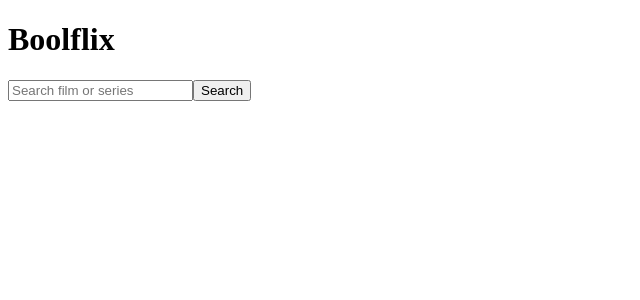
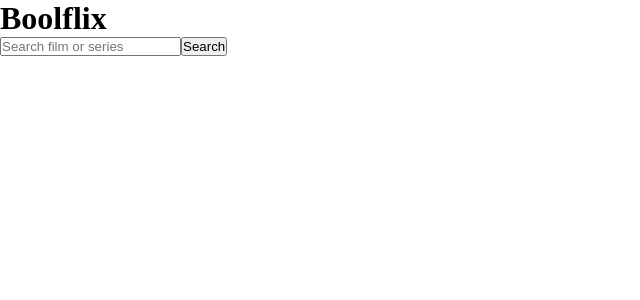
Before and after one commit to fabiodelli/vite-boolfix, a Vue app: page / in a window 1280 px wide. Shown: the top 300 px of the page, without its empty margins (0-640 px from the left). Built offline with nearby package versions, Linux system fonts and the light colour scheme.

Commit message:
add data

```diff
--- a/src/App.vue
+++ b/src/App.vue
@@ -1,17 +1,20 @@
 <script>
+import '../node_modules/bootstrap'
 import AppHeader from './components/appHeader.vue'
 import AppMain from './components/appMain.vue'
 import AppFooter from './components/appFooter.vue'
 import axios from 'axios'
+
+
 /* import {store} from './store.js' */
 
 export default {
   data() {
     return {
       /* store */
-      API_URL: 'https://api.themoviedb.org/3/search/movie?api_key=4db66c26f4dc5d9d03f395cf284c2c0e&query=',
+      API_URL: 'https://api.themoviedb.org/3/search/movie?api_key=4db66c26f4dc5d9d03f395cf284c2c0e',
       apiRes: null,
-      text:null
+      text:''
     }
   },
 
@@ -20,7 +23,7 @@ export default {
       axios
         .get(url)
         .then(response => {
-          this.apiRes = response.data
+          this.apiRes = response.data.results
           console.log(this.apiRes);
         })
         .catch(err => {
@@ -34,9 +37,18 @@ export default {
 
 <template>
   <h1>Boolflix</h1>
+  <input type="text" placeholder="Search film or series" v-model="text">
+  <input type="button" value="Search" @click='callApi(`${API_URL}&query=${text}`)'>
 
-  <input type="text" placeholder="Search film or series" v-model="text">
-  <input type="button" value="Search" @click='callApi(`${API_URL}${text}`)'>
+  <div class="container">
+    <div v-for="(result, index) in apiRes" class="cards">
+        <div>{{ result.title }}</div>
+        <div>{{ result.original_title }}</div>
+        <div>{{ result.original_language }}</div>
+        <div>{{ result.vote_average }}</div>
+
+    </div>
+  </div>
 
 </template>
 
--- a/src/assets/app.scss
+++ b/src/assets/app.scss
@@ -0,0 +1,3 @@
+@use './common.scss';
+@use './header.scss';
+@use './main.scss'
--- a/src/assets/common.scss
+++ b/src/assets/common.scss
@@ -0,0 +1,18 @@
+*{
+    margin: 0;
+    padding: 0;
+    box-sizing: border-box;
+}
+.container{
+    width: 100%;
+    display: flex;
+    flex-wrap: wrap;
+    justify-content: center;
+    gap: 1rem;
+    margin-top: 1rem;
+    .cards{
+        background: lightblue;
+        width:15% ;
+        padding: 2rem;
+    }
+}
```
